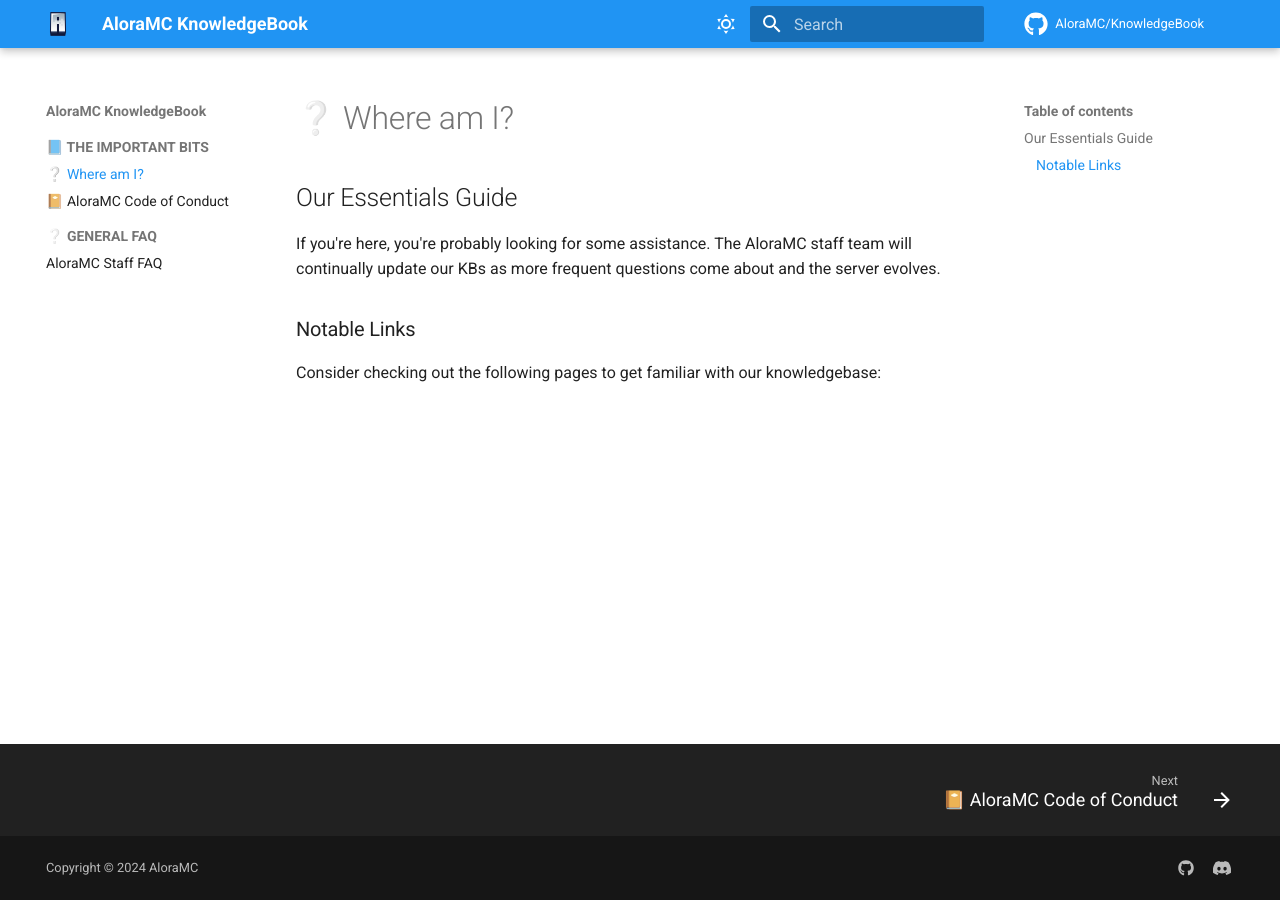
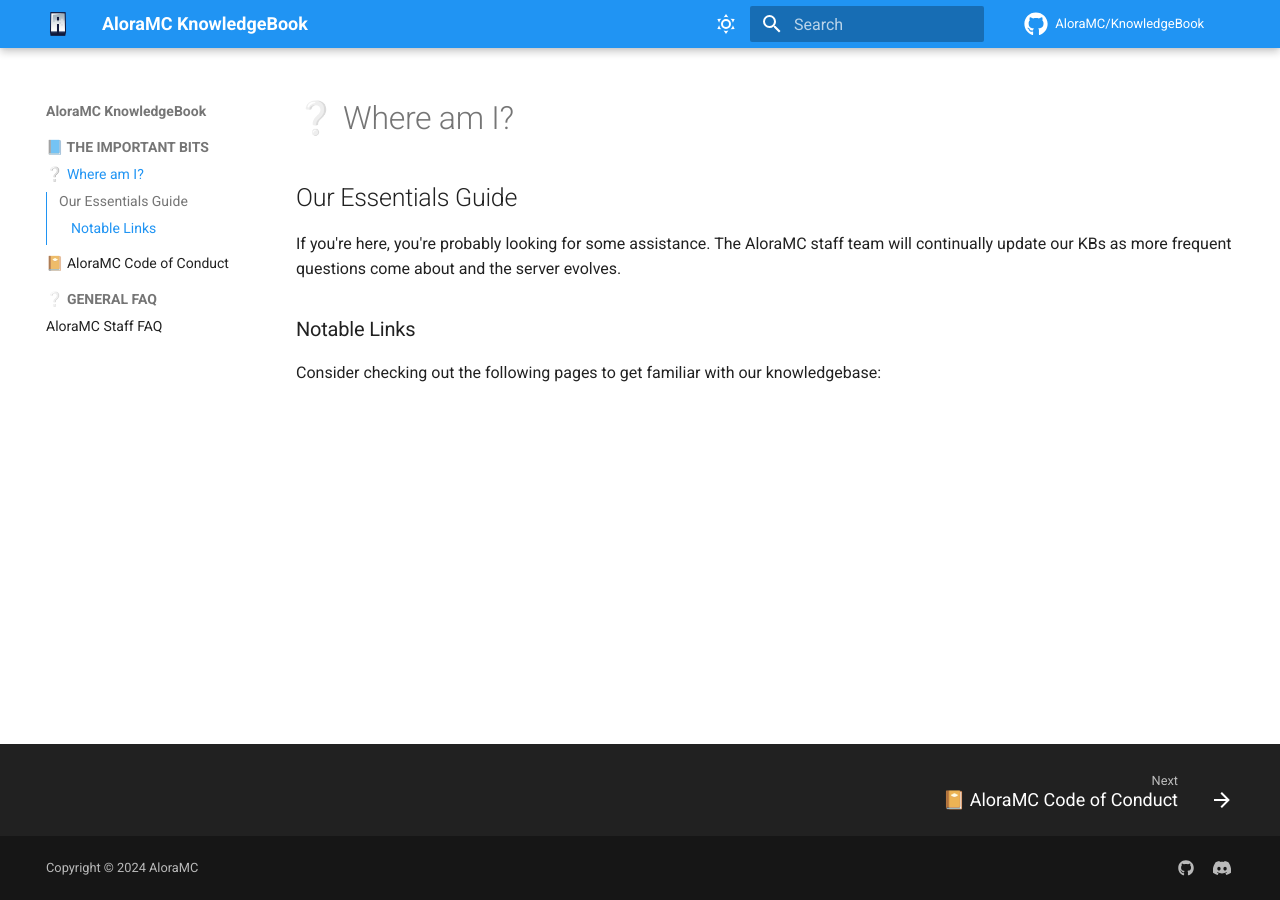
Before and after one commit to AloraMC/Knowledgebase, an MkDocs documentation site: the page built from docs/index.md, in a window 1280 px wide. Built offline with MkDocs 1.6.1 and Material for MkDocs 9.7.7, drawn with Linux system fonts in a browser that asks for light colours; plug-ins that fetch from the network failed and are left out; comment, search, counter and statistics services are not loaded; some of the changed lines change nothing that is shown.

```diff
--- a/mkdocs.yml
+++ b/mkdocs.yml
@@ -35,7 +35,7 @@
     - navigation.instant.progress
     # - navigation.tabs
     - toc.follow
-    # - toc.integrate
+    - toc.integrate
 
 nav:
   - 📘 THE IMPORTANT BITS:
@@ -55,9 +55,8 @@
 plugins:
   - search
   - social
-  # - git-committers:
-  #     repository: aloramc/knowledgebook
-  #     token:
+  - git-committers:
+      repository: aloramc/knowledgebook
   - privacy
 
 markdown_extensions:
```
Also changed, not shown: 1 other file.
